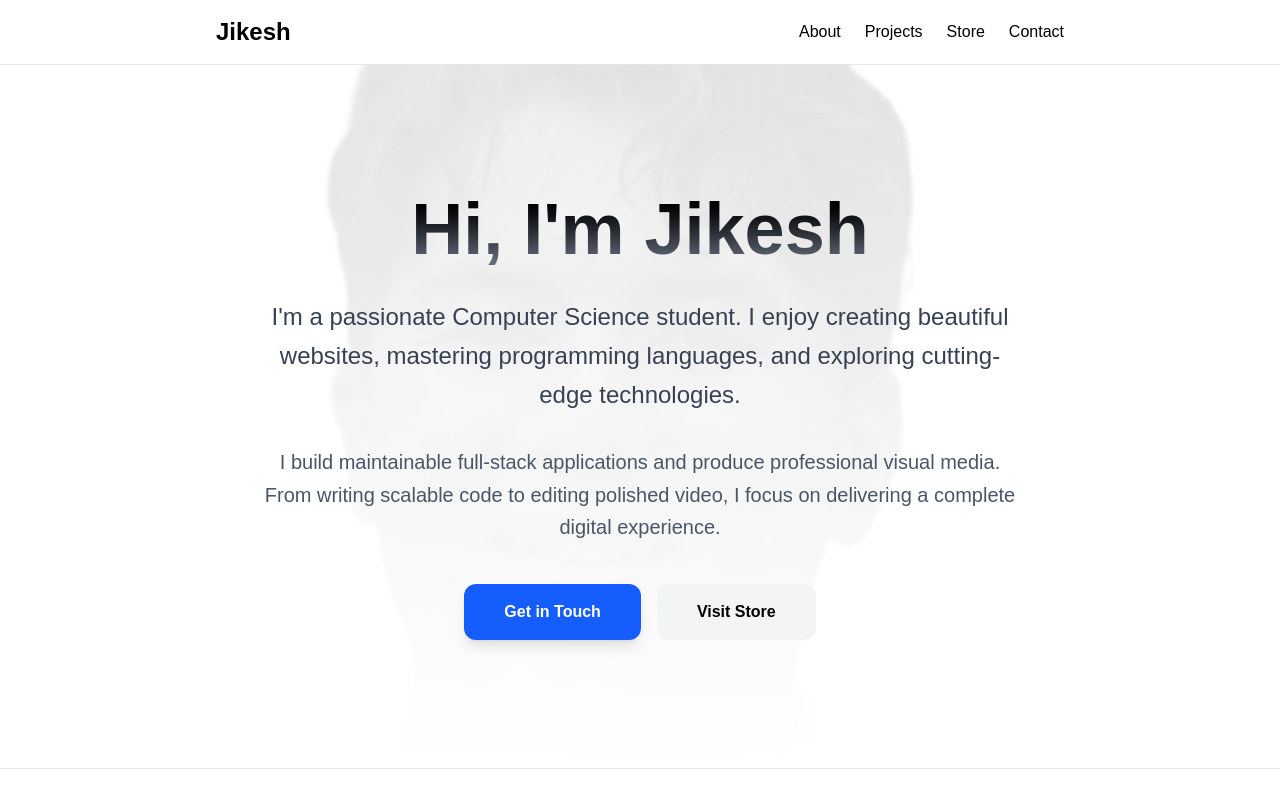
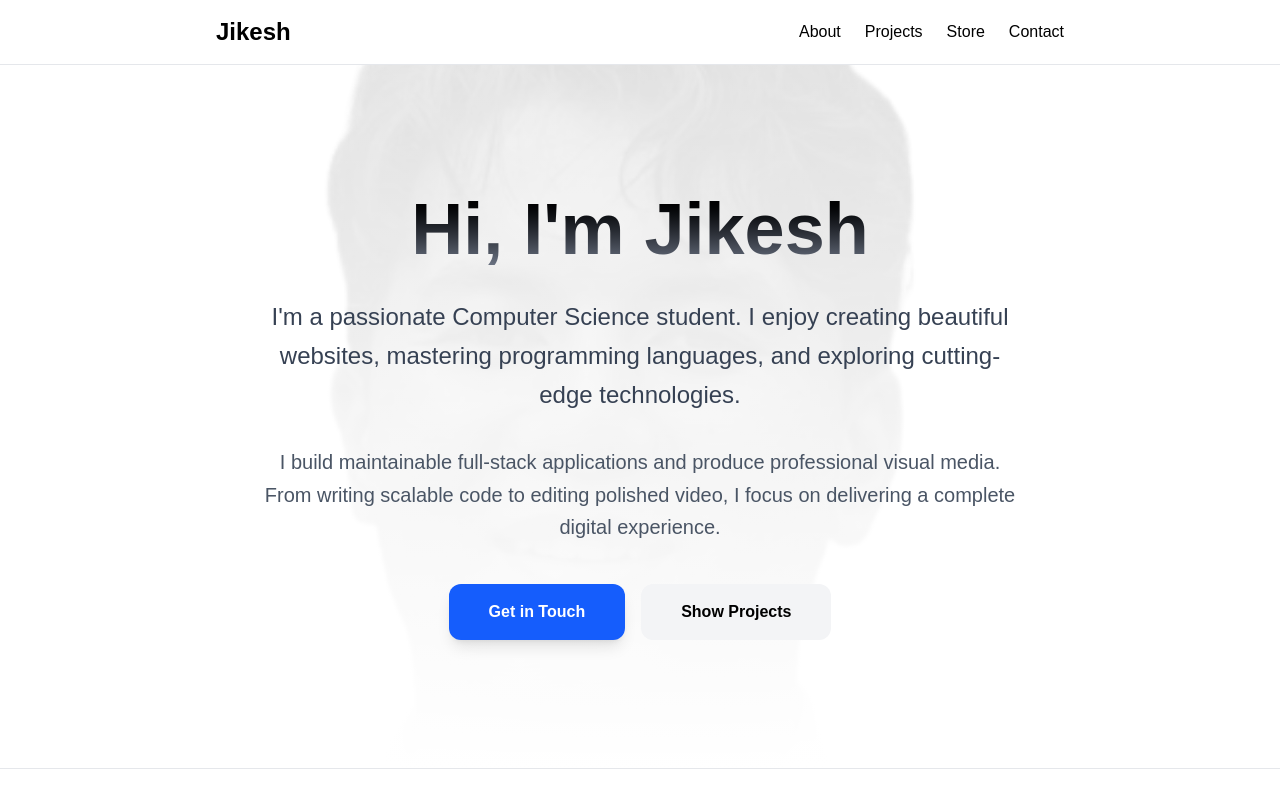
Before and after one commit to jiikeeesh/Jikesh_Portfolio, a Next.js app: page / in a window 1280 px wide. Shown: the top 800 px of the page. Built offline with nearby package versions, Linux system fonts and the light colour scheme.

Commit message:
error debug

```diff
--- a/app/page.tsx
+++ b/app/page.tsx
@@ -41,8 +41,8 @@ export default function Home() {
             <a href="/contact" className="inline-block bg-blue-600 hover:bg-blue-700 text-white font-bold py-4 px-10 rounded-xl shadow-lg hover:shadow-blue-500/30 transition-all transform hover:-translate-y-1">
               Get in Touch
             </a>
-            <a href="/store" className="inline-block bg-gray-100 dark:bg-gray-800 hover:bg-gray-200 dark:hover:bg-gray-700 text-black dark:text-white font-bold py-4 px-10 rounded-xl transition-all">
-              Visit Store
+            <a href="/projects" className="inline-block bg-gray-100 dark:bg-gray-800 hover:bg-gray-200 dark:hover:bg-gray-700 text-black dark:text-white font-bold py-4 px-10 rounded-xl transition-all">
+              Show Projects
             </a>
           </div>
         </div>
--- a/data/projects.json
+++ b/data/projects.json
@@ -23,7 +23,7 @@
       "Tailwind CSS",
       "Framer Motion"
     ],
-    "link": "jikeshlotamang.com.np",
+    "link": "http://jikeshlotamang.com.np",
     "github": "#"
   }
 ]
```
